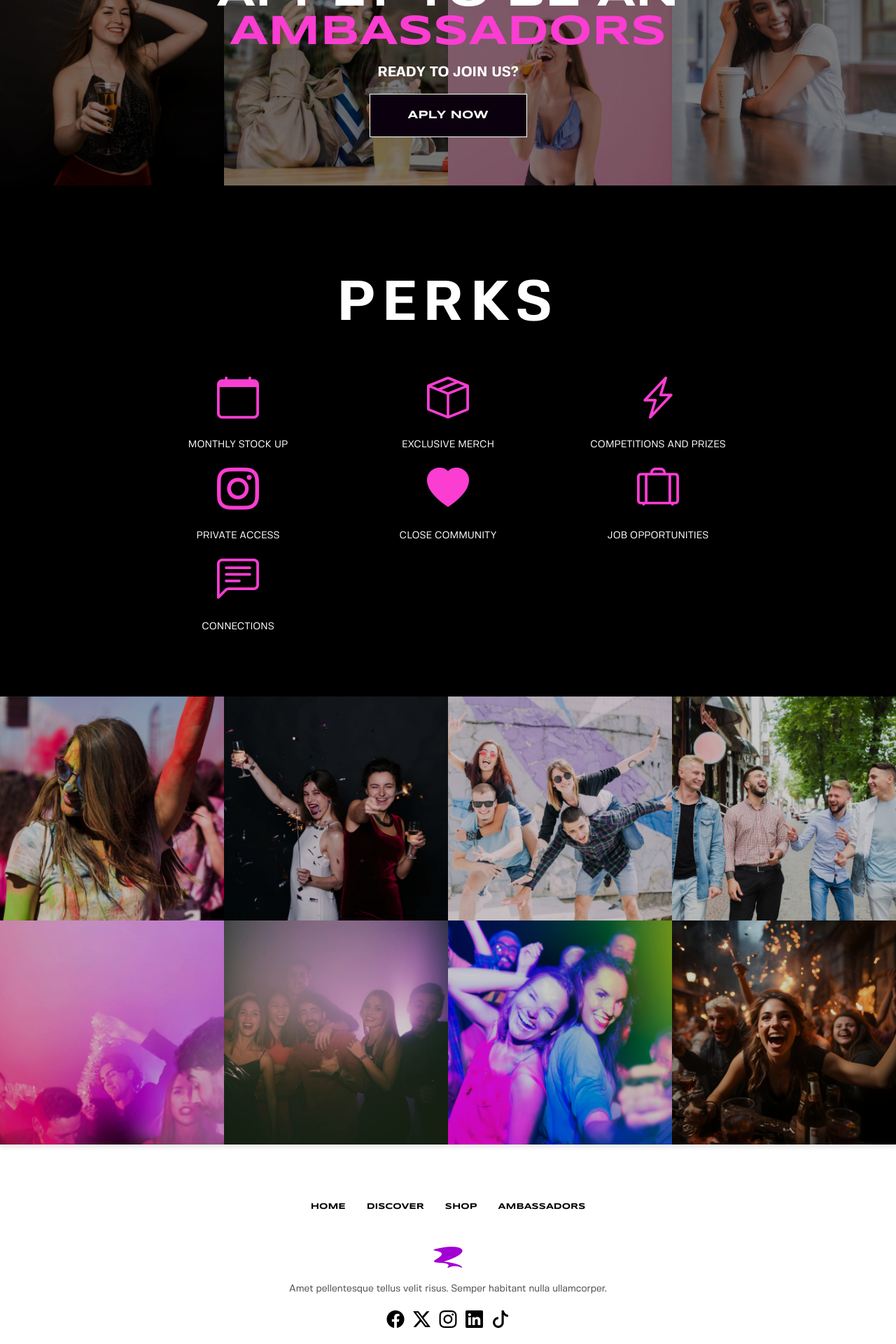
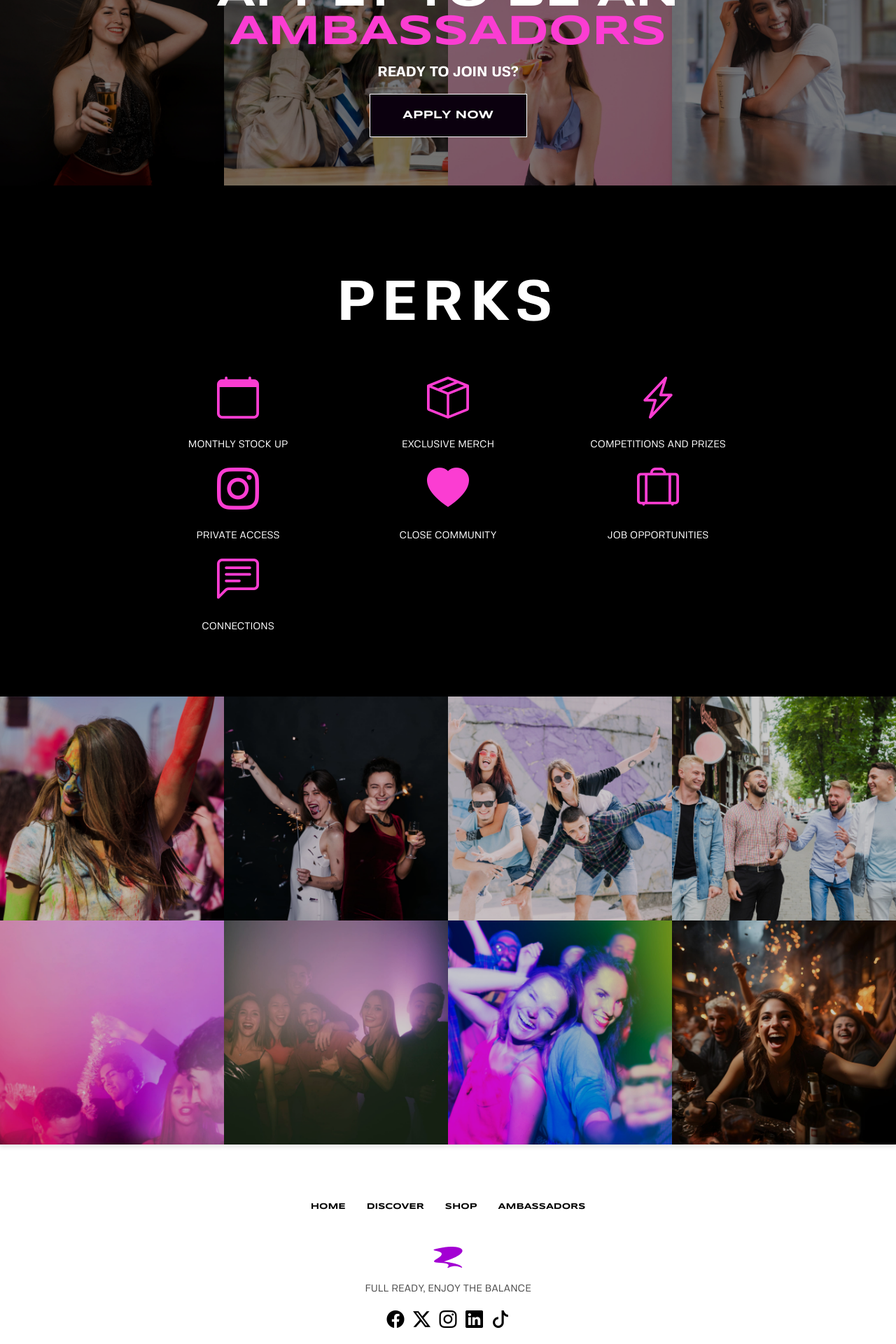
Before and after one commit to JotaJotaM1/Full_Ready_2.0, a React (Vite) app: page /ambassadors in a window 1280 px wide. Shown: the part 460-2380 px from the top of the page at 70% size. Built offline with nearby package versions, Linux system fonts and the light colour scheme.

Commit message:
Adjust header logo to redirect to home and add Typeform link to ambassadors button.

```diff
--- a/src/components/Footer.jsx
+++ b/src/components/Footer.jsx
@@ -19,7 +19,7 @@ const Footer = () => {
                 <div className='cnt-SocialIcons'>
                     <div className='cnt-imgLogoFooter'>
                         <img src={logoFooter} alt='logoFooter'></img>
-                        <p className='textFooter'>Amet pellentesque tellus velit risus. Semper habitant nulla ullamcorper.</p>
+                        <p className='textFooter'>FULL READY, ENJOY THE BALANCE</p>
                     </div>
                     <div className='cnt-UlSocialFooter'>
                         <ul>
--- a/src/components/NavBar.jsx
+++ b/src/components/NavBar.jsx
@@ -15,7 +15,9 @@ const NavBar = () => {
         <header>
             <div className="navbar">
                 <div className="nav_logo">
-                    <img src={logo} alt="Logo" />
+                    <Link to="/home">
+                        <img src={logo} alt="Logo" />
+                    </Link>
                 </div>
                 <div className={`nav_items ${isOpen ? "open" : ""}`}>
                     <ul>
--- a/src/pages/Ambassadors.jsx
+++ b/src/pages/Ambassadors.jsx
@@ -9,7 +9,12 @@ const Ambassadors = () => {
                 <p className="pAmbaOne">IT&apos;S FULL READY TIME</p>
                 <h1 className="h1Amba">APPLY TO BE AN<br></br> <span className="spanAmbaH1">AMBASSADORS</span></h1>
                 <h2 className="h2Amba">READY TO JOIN US?</h2>
-                <button className="btnAmbaAply">APLY NOW</button>
+                <a
+                    href="https://l2t6jtspul5.typeform.com/to/YM1gwHa9"
+                    target="_blank"
+                    rel="noopener noreferrer" className="anchorBTNtypeform">
+                    <button className="btnAmbaAply">APPLY NOW</button>
+                </a>
             </div>
             <section className="Cnt-FatherPerks">
                 <div className="cnt-h2Perks">
@@ -30,7 +35,7 @@ const Ambassadors = () => {
                             <p className="textPerks">COMPETITIONS AND PRIZES</p>
                         </div>
                         <div className="Perks-Items">
-            <i className="iconPerks bi bi-instagram"></i>
+                            <i className="iconPerks bi bi-instagram"></i>
                             <p className="textPerks">PRIVATE ACCESS</p>
                         </div>
                         <div className="Perks-Items">
--- a/src/styles/components/ambassadorsGridTwo.css
+++ b/src/styles/components/ambassadorsGridTwo.css
@@ -37,6 +37,10 @@
     transform: scale(1.05);
 }
 
+.anchorBTNtypeform{
+    text-decoration: none;
+}
+
 @media screen and (min-width: 768px){
     .ambassadors-gridTwo {
         grid-template-columns: repeat(2, 1fr);
```
